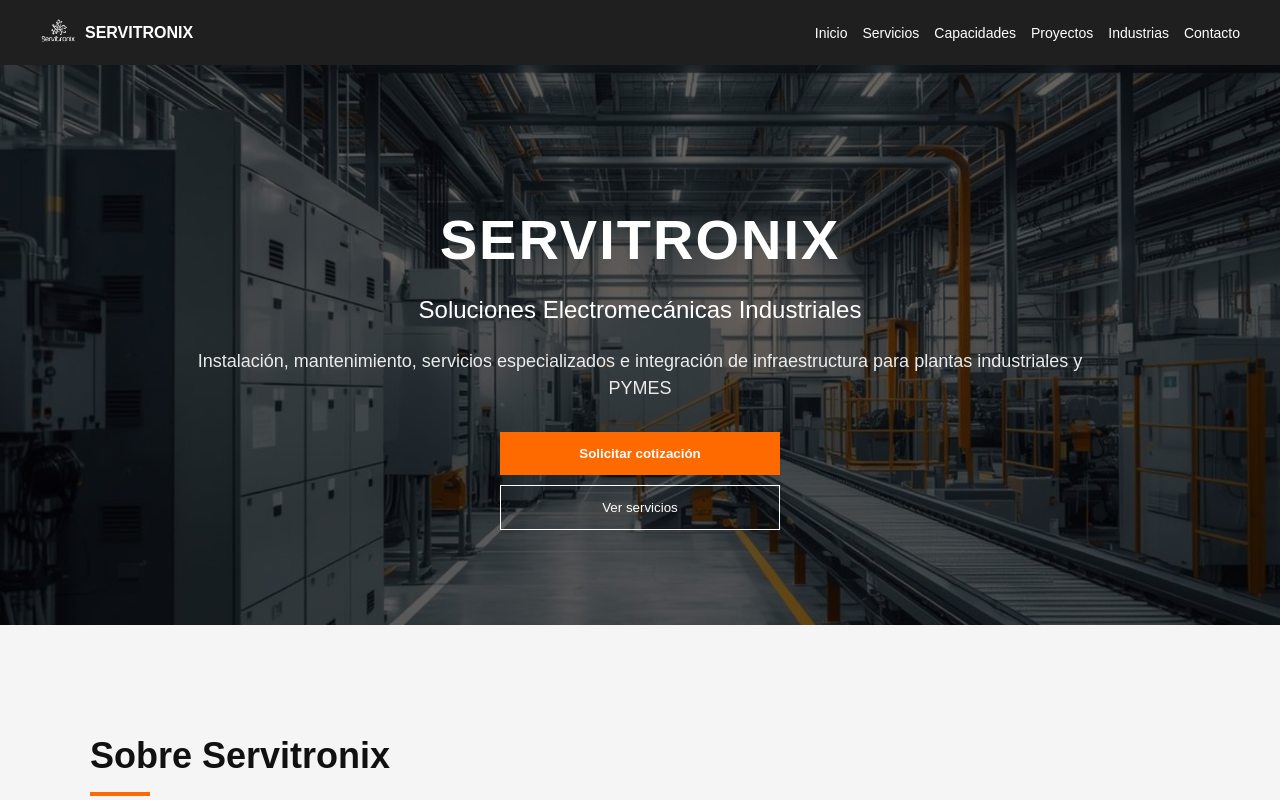
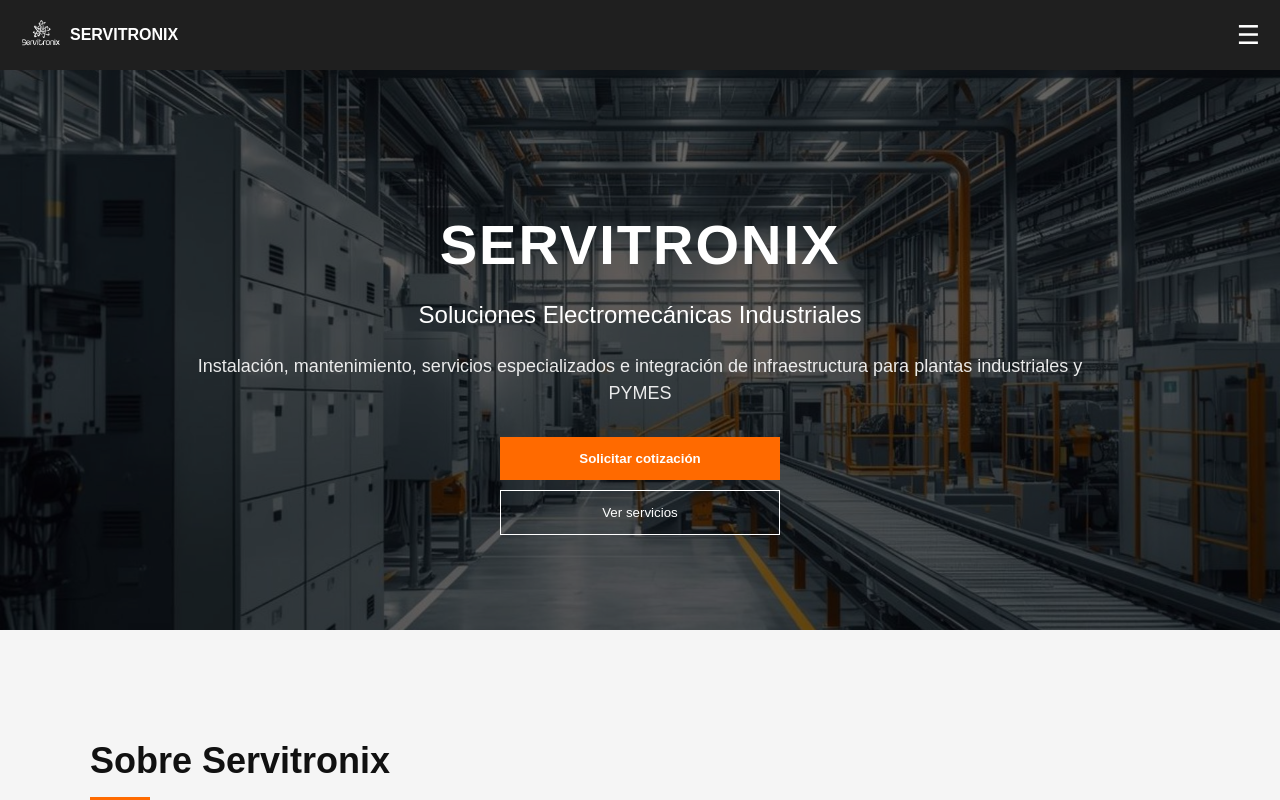
Before and after one commit to CarlosFuentes11/servitronix-site, a Next.js app: page / in a window 1280 px wide. Shown: the top 800 px of the page. Built offline with nearby package versions, Linux system fonts and the light colour scheme.

Commit message:
layout limpio + header component

```diff
--- a/src/app/layout.js
+++ b/src/app/layout.js
@@ -1,4 +1,5 @@
 import "./globals.css";
+import Header from "../components/Header";
 
 export const metadata = {
   title: "Servitronix",
@@ -10,68 +11,23 @@
     <html lang="es">
       <body style={{ margin: 0, fontFamily: "Arial, sans-serif" }}>
 
-        {/* 🔷 NAVBAR */}
-        <header
-          style={{
-            background: "#1f1f1f",
-            padding: "15px 20px",
-          }}
-        >
-          <div
-            style={{
-              maxWidth: "1200px",
-              margin: "0 auto",
-              display: "flex",
-              justifyContent: "space-between",
-              alignItems: "center",
-              flexWrap: "wrap",
-              gap: "10px",
-            }}
-          >
-            {/* LOGO */}
-            <div style={{ display: "flex", alignItems: "center", gap: "10px" }}>
-              <img
-                src="/images/logo-servitronix.png"
-                alt="logo"
-                style={{ height: "35px" }}
-              />
-              <span style={{ color: "white", fontWeight: "bold" }}>
-                SERVITRONIX
-              </span>
-            </div>
+        {/* 🔷 HEADER PROFESIONAL */}
+        <Header />
 
-            {/* NAV */}
-            <nav
-              style={{
-                display: "flex",
-                gap: "15px",
-                flexWrap: "wrap",
-                justifyContent: "center",
-              }}
-            >
-              <a href="#inicio" style={link}>Inicio</a>
-              <a href="#servicios" style={link}>Servicios</a>
-              <a href="#capacidades" style={link}>Capacidades</a>
-              <a href="#proyectos" style={link}>Proyectos</a>
-              <a href="#industrias" style={link}>Industrias</a>
-              <a href="#contacto" style={link}>Contacto</a>
-            </nav>
-          </div>
-        </header>
-
+        {/* 🔷 CONTENIDO */}
         {children}
 
         {/* 🔷 FOOTER */}
-    <footer
-        style={{
+        <footer
+          style={{
             background: "#111",
-            color: "#ffffff", // 🔥 FORZADO
-            padding: "40px",
+            color: "#ffffff",
+            padding: "40px 20px",
             textAlign: "center",
-  }}
->
-          <p style={{ color: "#ffffff" }}>
-    © Servitronix — Infraestructura electromecánica industrial
+          }}
+        >
+          <p style={{ color: "#ffffff", margin: 0 }}>
+            © Servitronix — Infraestructura electromecánica industrial
           </p>
         </footer>
 
@@ -79,9 +35,3 @@
     </html>
   );
 }
-
-const link = {
-  color: "white",
-  textDecoration: "none",
-  fontSize: "14px",
-};
--- /dev/null
+++ b/src/components/Header.js
@@ -0,0 +1,96 @@
+"use client";
+
+import { useState } from "react";
+
+export default function Header() {
+  const [open, setOpen] = useState(false);
+
+  return (
+    <header style={header}>
+
+      {/* LOGO */}
+      <div style={logoContainer}>
+        <img
+          src="/images/logo-servitronix.png"
+          alt="Servitronix"
+          style={{ height: "40px" }}
+        />
+        <span style={logoText}>SERVITRONIX</span>
+      </div>
+
+      {/* DESKTOP NAV */}
+      <nav style={navDesktop} className="nav-desktop">
+        <a href="#inicio">Inicio</a>
+        <a href="#servicios">Servicios</a>
+        <a href="#capacidades">Capacidades</a>
+        <a href="#proyectos">Proyectos</a>
+        <a href="#industrias">Industrias</a>
+        <a href="#contacto">Contacto</a>
+      </nav>
+
+      {/* MOBILE BUTTON */}
+      <div style={menuButton} onClick={() => setOpen(!open)}>
+        ☰
+      </div>
+
+      {/* MOBILE MENU */}
+      {open && (
+        <div style={mobileMenu}>
+          <a href="#inicio" onClick={() => setOpen(false)}>Inicio</a>
+          <a href="#servicios" onClick={() => setOpen(false)}>Servicios</a>
+          <a href="#capacidades" onClick={() => setOpen(false)}>Capacidades</a>
+          <a href="#proyectos" onClick={() => setOpen(false)}>Proyectos</a>
+          <a href="#industrias" onClick={() => setOpen(false)}>Industrias</a>
+          <a href="#contacto" onClick={() => setOpen(false)}>Contacto</a>
+        </div>
+      )}
+    </header>
+  );
+}
+
+/* STYLES */
+
+const header = {
+  position: "sticky",
+  top: 0,
+  zIndex: 1000,
+  background: "#1f1f1f",
+  padding: "15px 20px",
+  display: "flex",
+  justifyContent: "space-between",
+  alignItems: "center",
+};
+
+const logoContainer = {
+  display: "flex",
+  alignItems: "center",
+  gap: "10px",
+};
+
+const logoText = {
+  color: "white",
+  fontWeight: "bold",
+};
+
+const navDesktop = {
+  display: "none",
+  gap: "20px",
+};
+
+const menuButton = {
+  color: "white",
+  fontSize: "26px",
+  cursor: "pointer",
+};
+
+const mobileMenu = {
+  position: "absolute",
+  top: "70px",
+  left: 0,
+  width: "100%",
+  background: "#1f1f1f",
+  display: "flex",
+  flexDirection: "column",
+  gap: "15px",
+  padding: "20px",
+};
--- a/src/sections/Contact.js
+++ b/src/sections/Contact.js
@@ -47,14 +47,19 @@
         </div>
 
         {/* REGISTROS */}
-        <div style={legal}>
-          <p>Registro REPSE: STPS/UTD/DGIFT/AR203350/2025</p>
-          <p>DUNS: 95-176-8610</p>
-          <p>
-            Cumplimos con regulaciones y estándares para la prestación de
-            servicios especializados en el sector industrial.
-          </p>
-        </div>
+<div style={legal}>
+  <p style={{ color: "#ffffff" }}>
+    Registro REPSE: STPS/UTD/DGIFT/AR203350/2025
+  </p>
+
+  <p style={{ color: "#ffffff" }}>
+    DUNS: 95-176-8610
+  </p>
+
+  <p style={{ color: "#ffffff" }}>
+    Cumplimos con regulaciones y estándares para la prestación de servicios especializados en el sector industrial.
+  </p>
+</div>
 
       </div>
     </section>
@@ -138,6 +143,5 @@
   borderTop: "1px solid rgba(255,255,255,0.2)",
   fontSize: "13px",
   lineHeight: "1.6",
-  color: "#ffffff", // 🔥 CLAVE
-  opacity: "0.9",
+  color: "#ffffff",
 };
```
